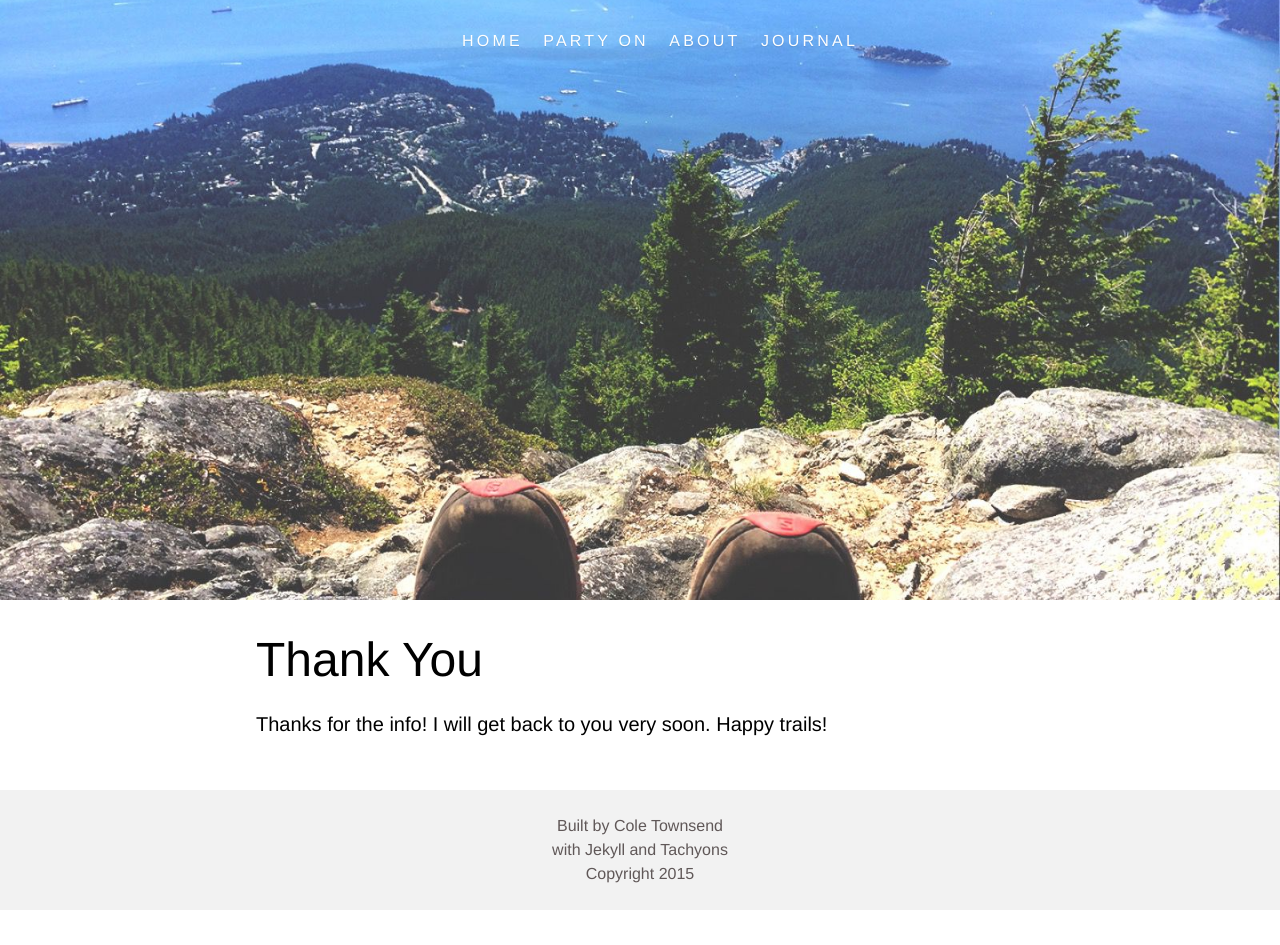
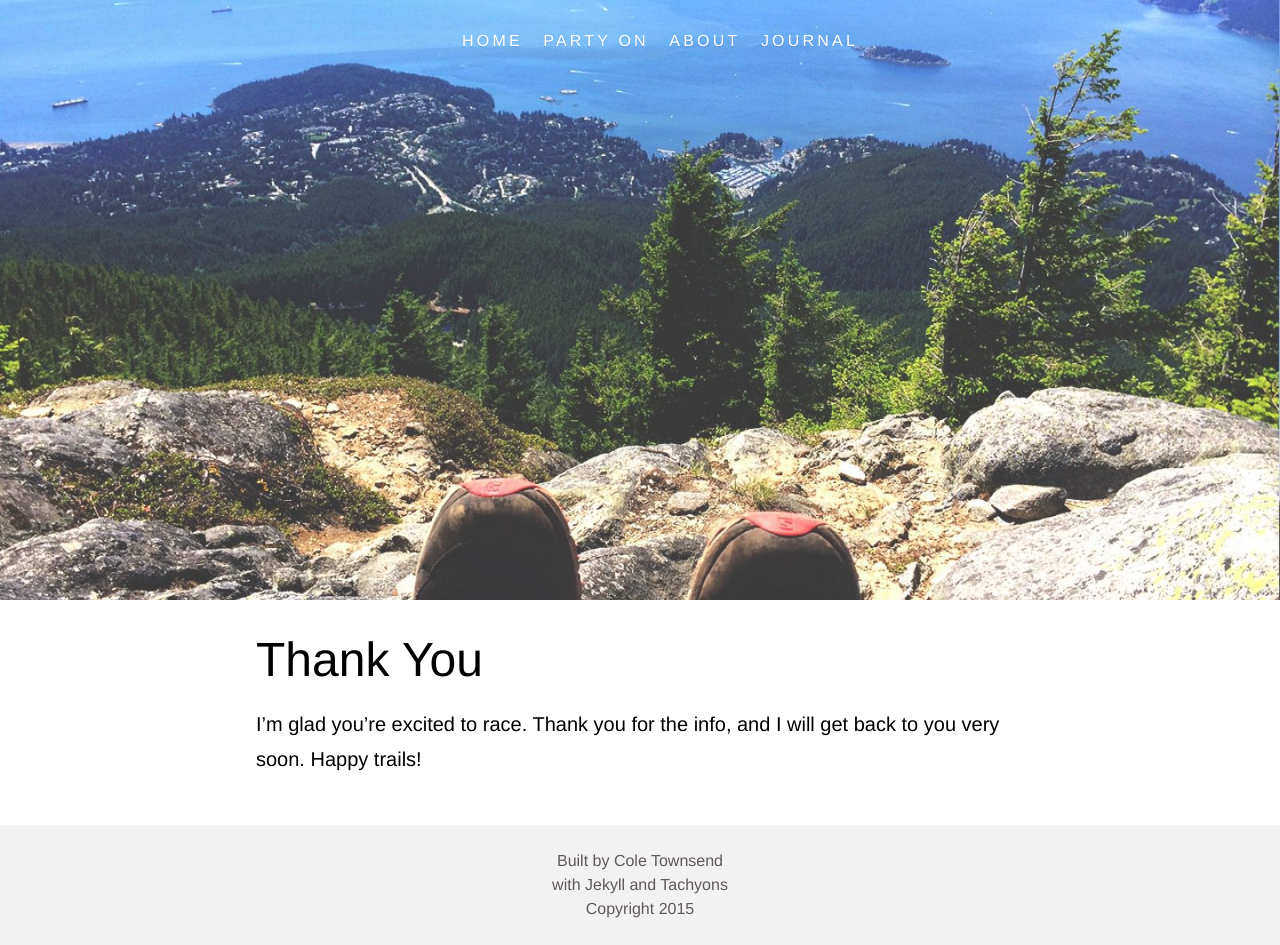
Before and after one commit to ColeTownsend/Set-The-Pace, a Jekyll site: the page built from thank-you.md, in a window 1280 px wide. Built offline with Jekyll 4.4.1, drawn with Linux system fonts in a browser that asks for light colours; Markdown is read by kramdown in place of the engine named in the settings; before the commit the page ends 910 px from its top, so only the background shows below that.

Commit message:
Updated thank-you.md

```diff
--- a/thank-you.md
+++ b/thank-you.md
@@ -5,4 +5,4 @@ published: true
 ---
 
 
-Thanks for the info! I will get back to you very soon. Happy trails!
+I'm glad you're excited to race. Thank you for the info, and I will get back to you very soon. Happy trails!
```
